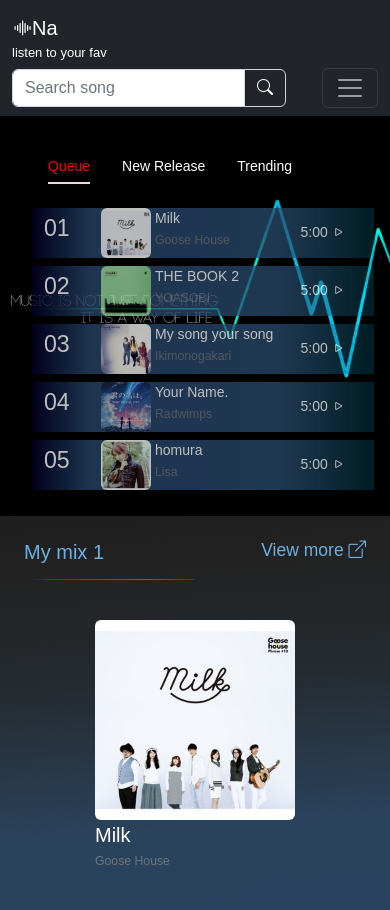
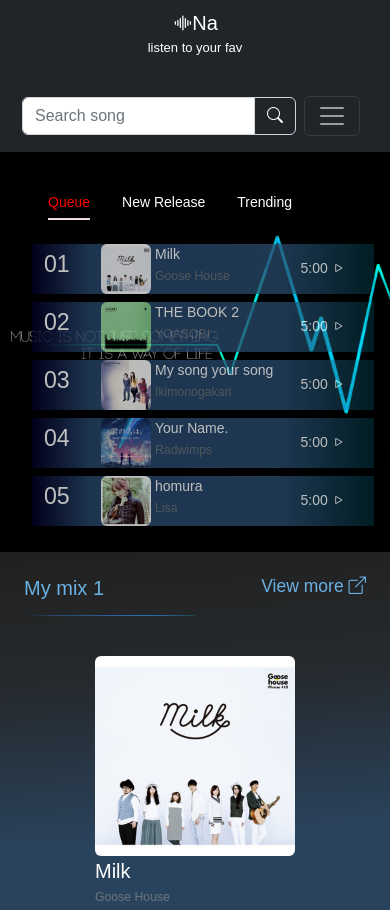
Before and after one commit to abdullahnore/major-project_1_CN, a plain HTML site: page index.html in a window 390 px wide. Shown: the top 910 px of the page. Drawn offline with nearby package versions, Linux system fonts and the light colour scheme; a web font is replaced by a local one.

Commit message:
final 2
mediaquries

```diff
--- a/css/style.css
+++ b/css/style.css
@@ -29,6 +29,7 @@ body {
   box-sizing: border-box;
   font-family: "circular std book", sans-serif;
 }
+
 
 .mainnav .active {
   color: red !important;
@@ -392,4 +393,21 @@ i:hover {
 
   }
 
+  .navbar-brand-adjust {
+    width: 100%;
+  }
+
+  .volume-bar>i {
+    display: none;
+  }
+
+  .other-features {
+
+    right: 5rem;
+
+
+  }
+
 }
+
+@media only screen and (max-width:300px) {}
--- a/index.html
+++ b/index.html
@@ -22,12 +22,16 @@
   <main>
     <!-- navbar starts -->
     <nav class="mainnav shadow-md navbar navbar-expand-lg navbar-dark bg-dark">
-      <div class="container-fluid">
-        <a class="navbar-brand" href="#"><i class="bi-soundwave"></i>Na
-          <div style="font-size: 13px">listen to your fav</div>
-        </a>
+      <div class="container-fluid  justify-content-center ">
+        <div class=" navbar-brand-adjust text-center">
+
+          <a class=" navbar-brand" href="#"><i class="bi-soundwave"></i>Na
+            <div style="font-size: 13px">listen to your fav</div>
+          </a>
+        </div>
+
         <div>
-          <div class="input-group ">
+          <div class="input-group  " >
             <input type="text" class="form-control" placeholder="Search song" >
             <span class=" bg-dark input-group-text text-white" id="basic-addon2"><i class="bi bi-search"></i></span>
           </div>
@@ -40,7 +44,7 @@
           <a><i class="bi bi-twitter"></i></a>
           <a><i class="bi  bi-facebook"></i></a>
         </div>
-        <button class="navbar-toggler" type="button" data-bs-toggle="collapse" data-bs-target="#navbarSupportedContent"
+        <button class="navbar-toggler m-sm-2 m-2 " type="button" data-bs-toggle="collapse" data-bs-target="#navbarSupportedContent"
           aria-controls="navbarSupportedContent" aria-expanded="false" aria-label="Toggle navigation">
           <span class="navbar-toggler-icon"></span>
         </button>
```
